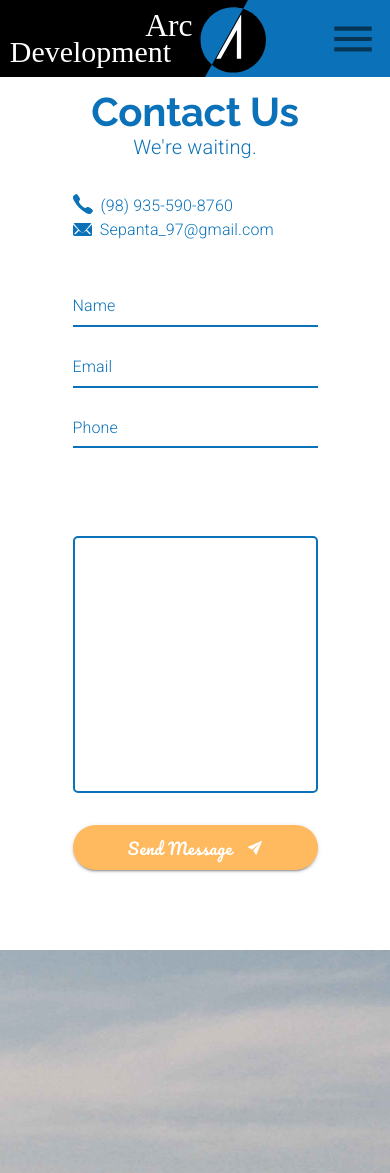
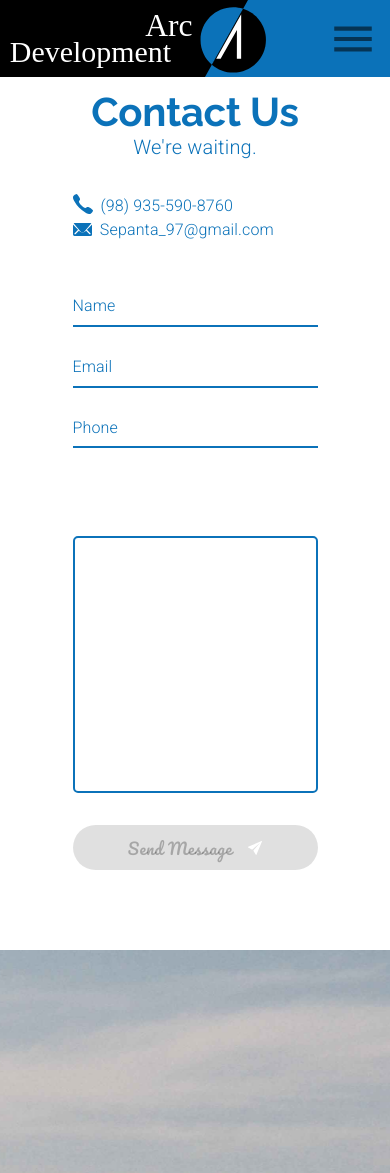
Before and after one commit to SepantaJoshani/Arc-Dev-Clone, a React (Create React App) app: page /contact in a window 390 px wide. Shown: the top 1173 px of the page. Built offline with nearby package versions, Linux system fonts and the light colour scheme.

Commit message:
completing the validation and adding phone and email

```diff
--- a/src/pages/ContactUs.js
+++ b/src/pages/ContactUs.js
@@ -103,7 +103,7 @@
 
         break;
       case "phone":
-        setEmail(event.target.value);
+        setPhone(event.target.value);
         isValid = /^\(?([0-9]{3})\)?[-. ]?([0-9]{3})[-. ]?([0-9]{4})$/.test(
           event.target.value
         );
@@ -168,7 +168,13 @@
                   variant="body1"
                   style={{ color: theme.palette.common.blue, fontSize: "1rem" }}
                 >
-                  (98) 935-590-8760
+                  <a
+                    href="tel:+989355908760"
+                    style={{ textDecoration: "none", color: "inherit" }}
+                  >
+                    {" "}
+                    (98) 935-590-8760
+                  </a>
                 </Typography>
               </Grid>
             </Grid>
@@ -185,7 +191,12 @@
                   variant="body1"
                   style={{ color: theme.palette.common.blue, fontSize: "1rem" }}
                 >
-                  Sepanta_97@gmail.com
+                  <a
+                    href="mailto:sepanta_97@Yahoo.com"
+                    style={{ textDecoration: "none", color: "inherit" }}
+                  >
+                    Sepanta_97@gmail.com
+                  </a>
                 </Typography>
               </Grid>
             </Grid>
@@ -245,7 +256,18 @@
               justifyContent="center"
               style={{ marginTop: "2rem" }}
             >
-              <Button variant="contained" className={classes.sendButton}>
+              <Button
+                disabled={
+                  name.length === 0 ||
+                  message.length === 0 ||
+                  email.length === 0 ||
+                  phone.length === 0 ||
+                  phoneHelper.length !== 0 ||
+                  emailHelper.length !== 0
+                }
+                variant="contained"
+                className={classes.sendButton}
+              >
                 Send Message
                 <img
                   style={{ marginLeft: "1rem" }}
```
